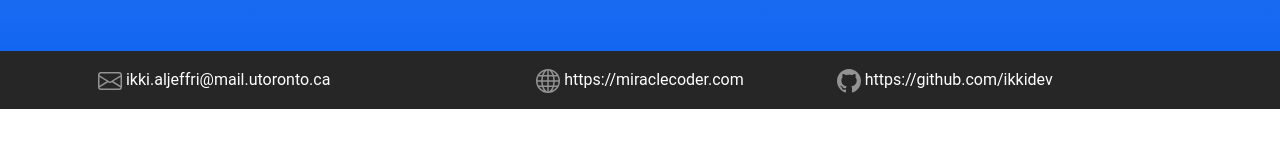
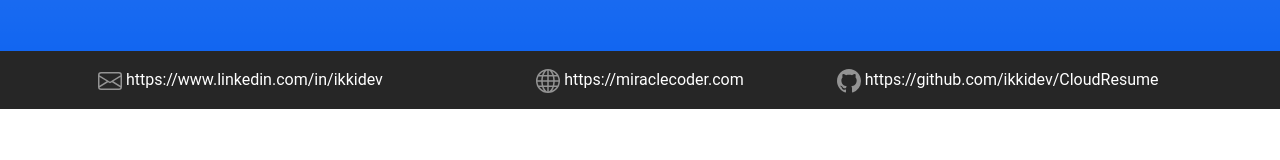
Before and after one commit to ikkidev/CloudResume, a plain HTML site: page Webpage/src/index.html in a window 1280 px wide. Shown: the part 217-377 px from the top of the page. Drawn offline with nearby package versions, Linux system fonts and the light colour scheme; no server answers.

Commit message:
Update contact and github link on resume

```diff
--- a/Webpage/src/index.html
+++ b/Webpage/src/index.html
@@ -34,7 +34,7 @@
                     <path fill-rule="evenodd"
                           d="M0 4a2 2 0 0 1 2-2h12a2 2 0 0 1 2 2v8a2 2 0 0 1-2 2H2a2 2 0 0 1-2-2V4zm2-1a1 1 0 0 0-1 1v.217l7 4.2 7-4.2V4a1 1 0 0 0-1-1H2zm13 2.383l-4.758 2.855L15 11.114v-5.73zm-.034 6.878L9.271 8.82 8 9.583 6.728 8.82l-5.694 3.44A1 1 0 0 0 2 13h12a1 1 0 0 0 .966-.739zM1 11.114l4.758-2.876L1 5.383v5.73z"/>
                 </svg>
-                <a href="#" class="text-white ml-2">ikki.aljeffri@mail.utoronto.ca</a>
+                <a href="https://www.linkedin.com/in/ikkidev/" class="text-white ml-2">https://www.linkedin.com/in/ikkidev</a>
             </div>
             <div class="col-md text-md-center">
                 <svg xmlns="http://www.w3.org/2000/svg" width="1.5em" height="1.5em" viewBox="0 0 16 16"
@@ -49,7 +49,7 @@
                      class="bi bi-github" viewBox="0 0 16 16">
                     <path d="M8 0C3.58 0 0 3.58 0 8c0 3.54 2.29 6.53 5.47 7.59.4.07.55-.17.55-.38 0-.19-.01-.82-.01-1.49-2.01.37-2.53-.49-2.69-.94-.09-.23-.48-.94-.82-1.13-.28-.15-.68-.52-.01-.53.63-.01 1.08.58 1.23.82.72 1.21 1.87.87 2.33.66.07-.52.28-.87.51-1.07-1.78-.2-3.64-.89-3.64-3.95 0-.87.31-1.59.82-2.15-.08-.2-.36-1.02.08-2.12 0 0 .67-.21 2.2.82.64-.18 1.32-.27 2-.27.68 0 1.36.09 2 .27 1.53-1.04 2.2-.82 2.2-.82.44 1.1.16 1.92.08 2.12.51.56.82 1.27.82 2.15 0 3.07-1.87 3.75-3.65 3.95.29.25.54.73.54 1.48 0 1.07-.01 1.93-.01 2.2 0 .21.15.46.55.38A8.012 8.012 0 0 0 16 8c0-4.42-3.58-8-8-8z"/>
                 </svg>
-                <a href="https://github.com/ikkidev" class="text-white ml-2">https://github.com/ikkidev</a>
+                <a href="https://github.com/ikkidev/CloudResume" class="text-white ml-2">https://github.com/ikkidev/CloudResume</a>
             </div>
         </div>
     </div>
@@ -182,7 +182,7 @@
     </div>
 </main>
 <footer class="bg-dark text-white-50 text-center mt-5 p-3">
-    &copy; 2022 Mohd (Ikki) Aljeffri - <a href="#" class="text-white-50">GitHub</a> | <a href="#" class="text-white-50">LinkedIn</a>
+    &copy; 2022 Mohd (Ikki) Aljeffri - <a href="https://github.com/ikkidev/CloudResume" class="text-white-50">GitHub</a> | <a href="https://www.linkedin.com/in/ikkidev/" class="text-white-50">LinkedIn</a>
     <p>Visit count: <span id="visitCount">loading...</span></p>
 </footer>
 <!-- partial -->
```
